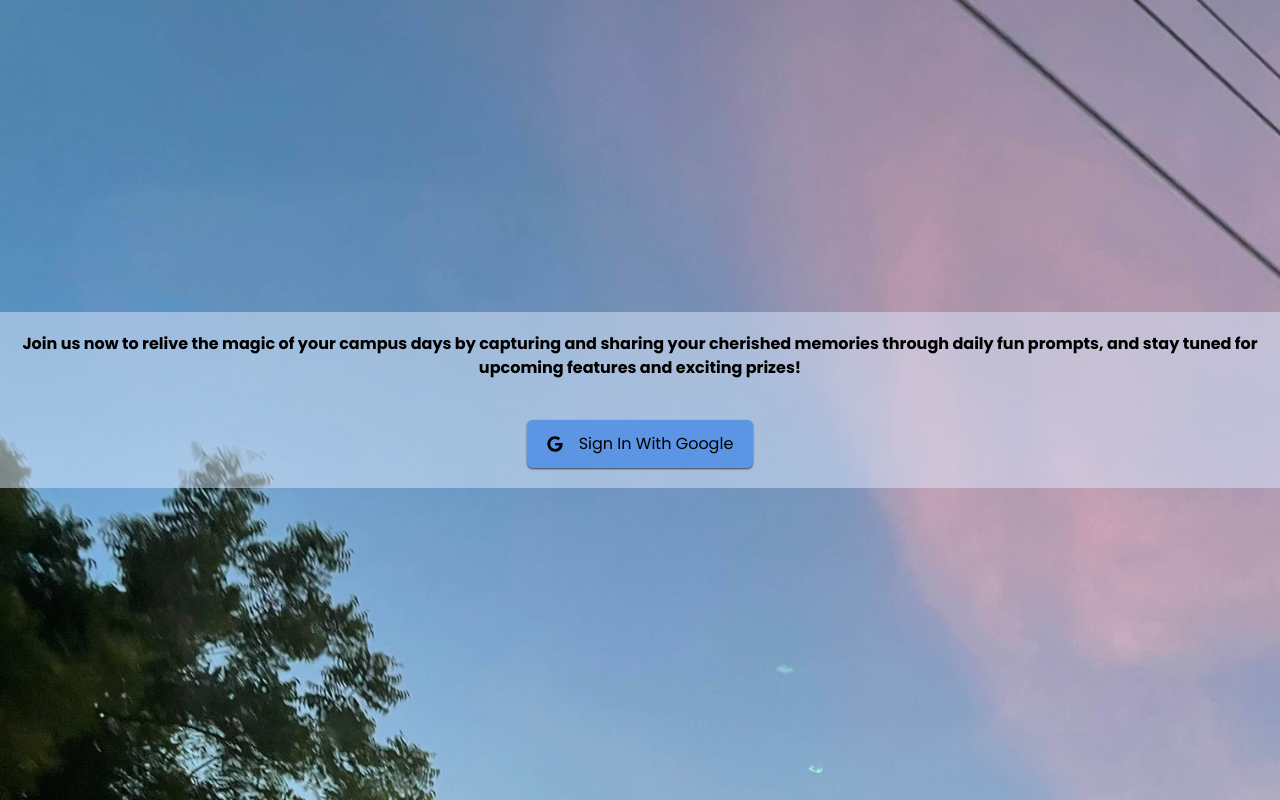
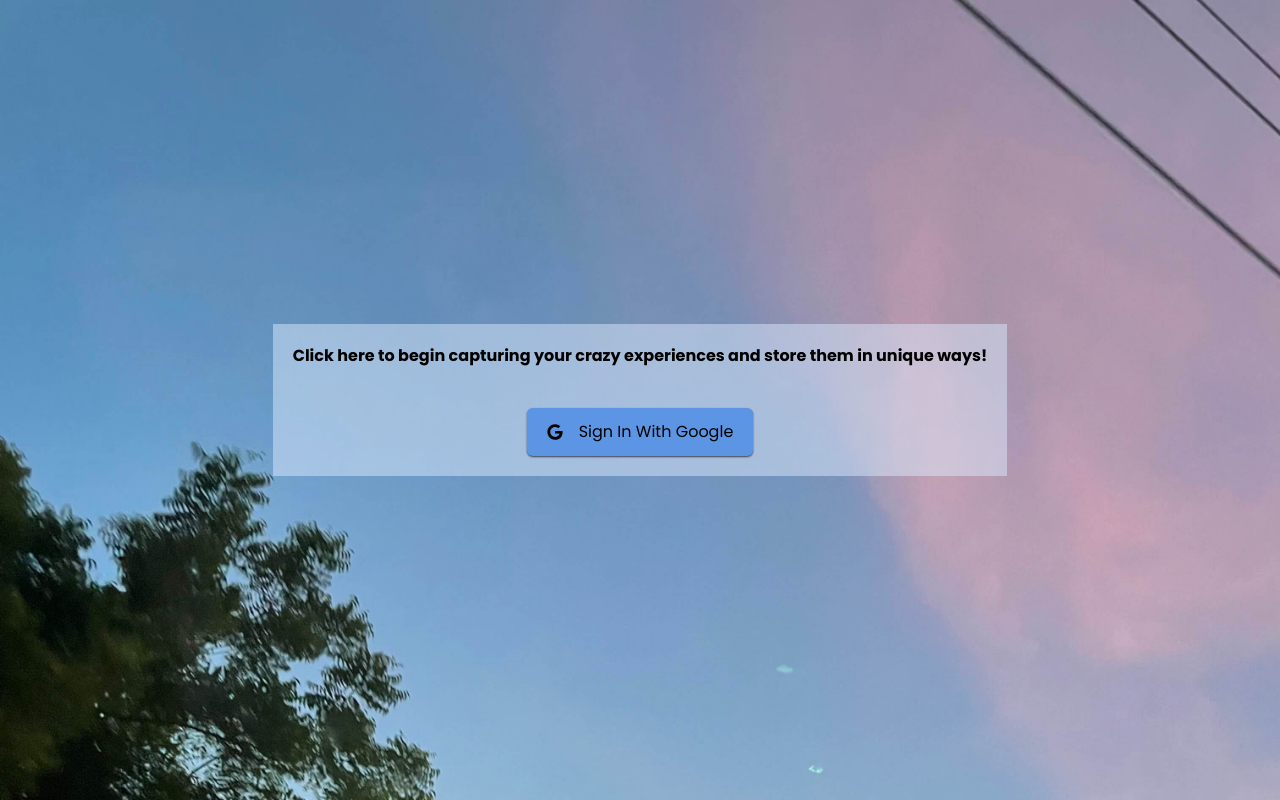
Before and after one commit to candyd-tech/web-app, a Next.js app: page /login in a window 1280 px wide. Built offline with nearby package versions, Linux system fonts and the light colour scheme; no server answers; sample sign-in values are in the browser's storage.

Commit message:
Update login.tsx text

```diff
--- a/pages/login.tsx
+++ b/pages/login.tsx
@@ -19,7 +19,8 @@ export default function Auth() {
       <div className="p-5 flex flex-col h-full gap-10
         items-center justify-center bg-blue-100 bg-opacity-50 "
       >
-        <h1 className={`font-bold text-center`}>Join us now to relive the magic of your campus days by capturing and sharing your cherished memories through daily fun prompts, and stay tuned for upcoming features and exciting prizes!</h1>
+        <h1 className={`font-bold text-center`}>Click here to begin capturing your crazy experiences and store them in unique ways!
+</h1>
         <button onClick={
           () => {
             signInWithGoogle(); router.push("/profile")
```
